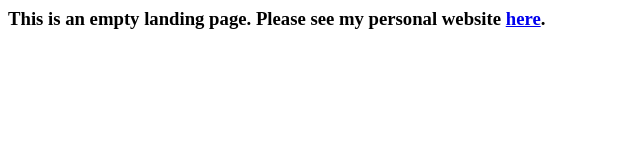
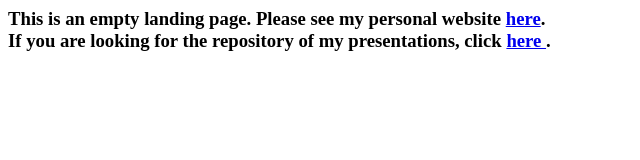
Before and after one commit to matiasandina/matiasandina.github.io, a plain HTML site: page index.html in a window 1280 px wide. Shown: the whole page, without its empty margins (0-640 px from the left). Drawn offline with Linux system fonts and the light colour scheme.

Commit message:
Update index.html

```diff
--- a/index.html
+++ b/index.html
@@ -8,6 +8,12 @@
     <h3>
         This is an empty landing page. Please see my personal website
       <a href="https://matiasandina.netlify.com">here</a>.
+
+      <br>
+
+      If you are looking for the repository of my presentations,
+      click <a href="https://matiasandina.github.io/presentations/"> here </a>.
+
     </h3>
 
   </body>
```
